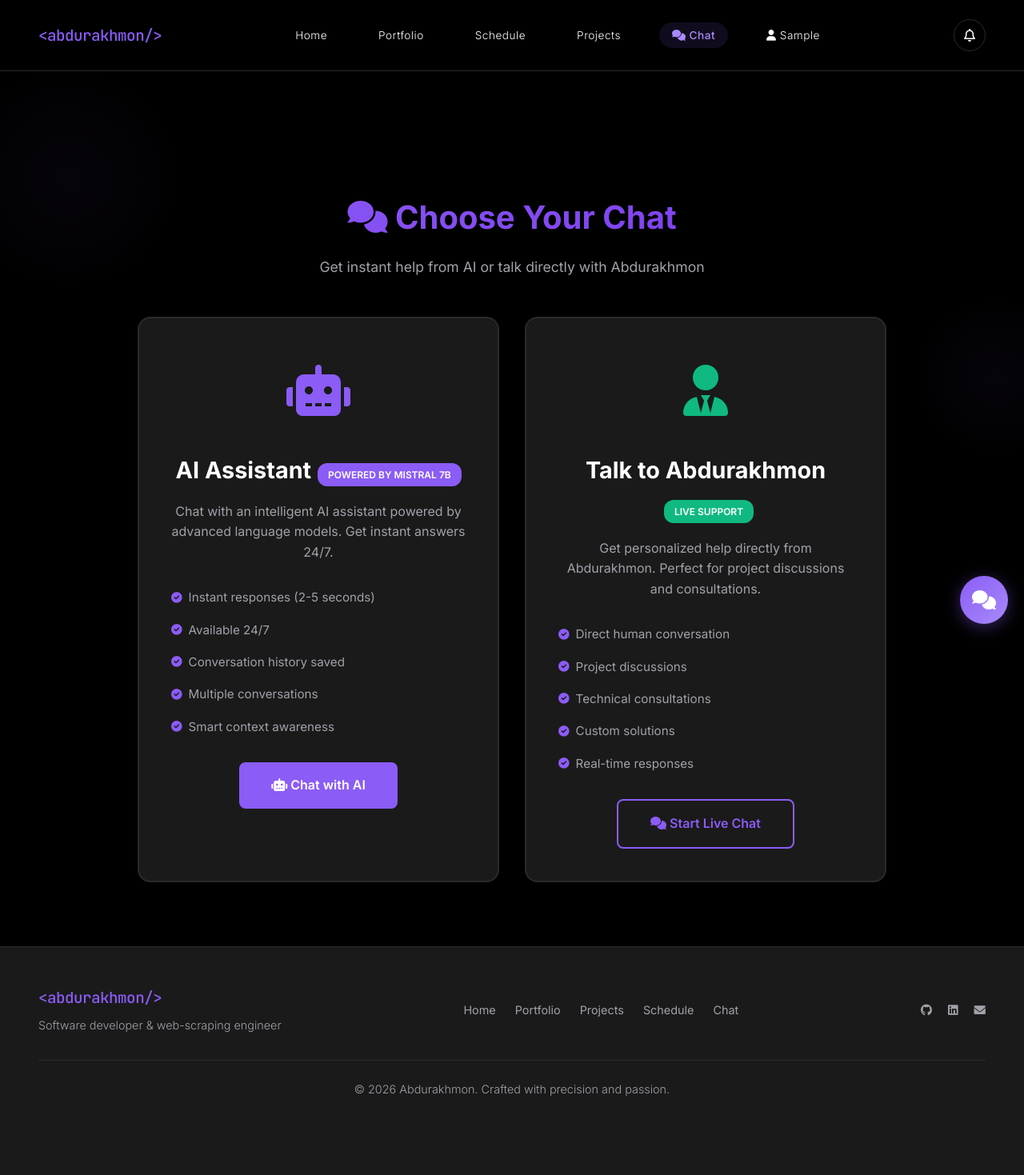
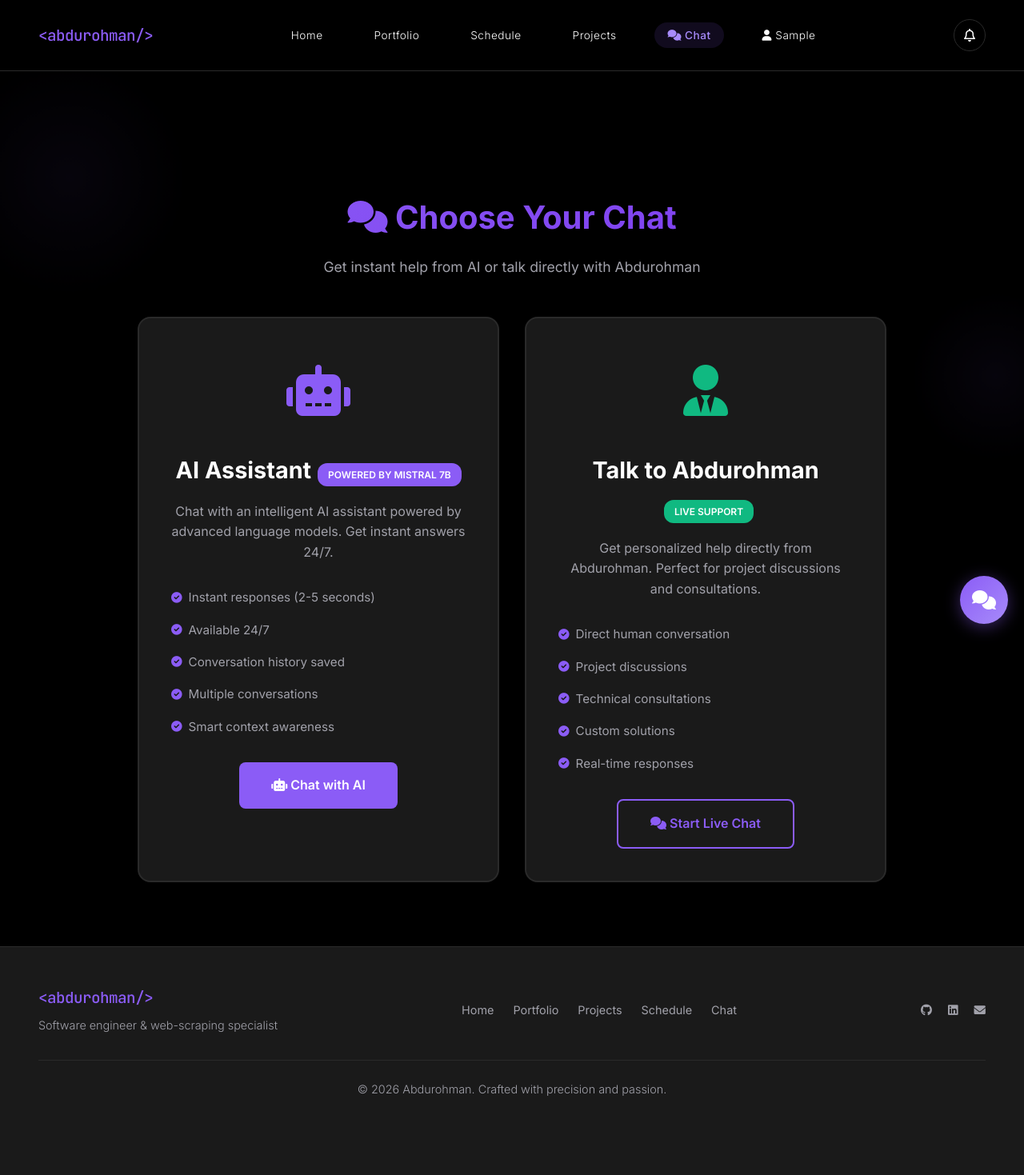
Before and after one commit to Mukhammad-develop/mkhmd, a Django app: page /chat/ in a window 1280 px wide. Shown: the whole page at 80% size. Run offline with Django 5.2, Linux system fonts and the light colour scheme; the visitor is signed in with stand-in values (Sample User, id 1).

Commit message:
Rename to Abdurohman, title Software Engineer; remove GitHub section from Portfolio
Co-Authored-By: Claude Opus 5.5 <noreply@anthropic.com>

```diff
--- a/accounts/notifications.py
+++ b/accounts/notifications.py
@@ -23,7 +23,7 @@ def _send_email(user, title, message, link):
 <table role="presentation" width="100%" style="padding:32px 0;"><tr><td align="center">
 <table role="presentation" width="560" style="max-width:100%;background:#fff;border-radius:14px;overflow:hidden;">
 <tr><td style="background:linear-gradient(135deg,#7c3aed,#5b21b6);padding:28px 32px;color:#fff;">
-<div style="font-family:monospace;font-size:14px;opacity:.85;">&lt;abdurakhmon/&gt;</div>
+<div style="font-family:monospace;font-size:14px;opacity:.85;">&lt;abdurohman/&gt;</div>
 <h1 style="margin:8px 0 0;font-size:22px;">{escape(title)}</h1></td></tr>
 <tr><td style="padding:28px 32px;color:#1f2937;font-size:15px;line-height:1.6;">{linebreaks(escape(message))}
 <p style="margin:28px 0 0;"><a href="{escape(url)}" style="background:#7c3aed;color:#fff;text-decoration:none;padding:12px 22px;border-radius:8px;font-weight:600;display:inline-block;">Open mkhmd.uk</a></p>
--- a/accounts/templates/accounts/notifications.html
+++ b/accounts/templates/accounts/notifications.html
@@ -27,7 +27,7 @@
 {% block content %}
 <div class="notif-page">
     <h1>Notifications</h1>
-    <p class="lead">Updates and messages from Abdurakhmon.</p>
+    <p class="lead">Updates and messages from Abdurohman.</p>
 
     {% for n in items %}
         {% if n.link %}<a href="{{ n.link }}" class="notif-item {{ n.level }} {% if n.id in unread_ids %}unread{% endif %}">{% else %}<div class="notif-item {{ n.level }} {% if n.id in unread_ids %}unread{% endif %}">{% endif %}
--- a/accounts/views.py
+++ b/accounts/views.py
@@ -283,7 +283,7 @@ def notifications_page(request):
     unread_ids = [n.id for n in items if not n.is_read]
     response = render(request, 'accounts/notifications.html', {
         'title': 'Notifications',
-        'name': 'Abdurakhmon',
+        'name': 'Abdurohman',
         'items': items,
         'unread_ids': unread_ids,
     })
--- a/mkhmd/admin_views.py
+++ b/mkhmd/admin_views.py
@@ -167,7 +167,7 @@ def inbox_send(site, request, session_id):
     # Registered users get a bell notification so they see the reply next visit.
     if session.user_id:
         from accounts.notifications import notify
-        notify([session.user], 'New reply from Abdurakhmon', text[:300],
+        notify([session.user], 'New reply from Abdurohman', text[:300],
                link='/support-chat/', level='info', sent_by=request.user,
                email=bool(data.get('email')))
         notified = True
@@ -178,8 +178,8 @@ def inbox_send(site, request, session_id):
             body = (f"<p>Hi {escape(session.visitor_name or 'there')},</p>"
                     f"{linebreaks(escape(text))}"
                     f"<p>You can reply in the chat on <a href='https://mkhmd.uk/'>mkhmd.uk</a>.</p>"
-                    f"<p>— Abdurakhmon</p>")
-            mail = EmailMultiAlternatives('Reply from Abdurakhmon (mkhmd.uk)', text,
+                    f"<p>— Abdurohman</p>")
+            mail = EmailMultiAlternatives('Reply from Abdurohman (mkhmd.uk)', text,
                                           settings.DEFAULT_FROM_EMAIL, [session.visitor_email])
             mail.attach_alternative(body, 'text/html')
             mail.send()
--- a/templates/admin/mkhmd/notifications.html
+++ b/templates/admin/mkhmd/notifications.html
@@ -145,7 +145,7 @@
             <div class="mk-card-head"><h2>👀 Preview</h2><span class="mk-muted" style="font-size:12px;">How it looks on the site</span></div>
             <div class="mk-card-pad">
                 <div class="pv-phone">
-                    <div class="pv-bar"><span>&lt;abdurakhmon/&gt;</span><span class="bell">🔔<i>1</i></span></div>
+                    <div class="pv-bar"><span>&lt;abdurohman/&gt;</span><span class="bell">🔔<i>1</i></span></div>
                     <div class="pv-card" id="pvCard">
                         <span class="pv-dot"></span>
                         <div>
--- a/website/templates/website/base.html
+++ b/website/templates/website/base.html
@@ -3,13 +3,13 @@
 <head>
     <meta charset="UTF-8">
     <meta name="viewport" content="width=device-width, initial-scale=1.0">
-    <title>{% block page_title %}{{ name|default:"Abdurakhmon" }}{% if title %} - {{ title }}{% endif %}{% endblock %}</title>
-    {% with desc="Abdurakhmon is a software developer and web-scraping engineer building automation tools, data extraction pipelines and web apps with Python and Django." %}
+    <title>{% block page_title %}{{ name|default:"Abdurohman" }}{% if title %} - {{ title }}{% endif %}{% endblock %}</title>
+    {% with desc="Abdurohman is a software engineer specialising in web scraping and automation, building automation tools, data extraction pipelines and web apps with Python and Django." %}
     <meta name="description" content="{% block meta_description %}{{ desc }}{% endblock %}">
     <meta name="theme-color" content="#000000">
     <meta property="og:type" content="website">
-    <meta property="og:site_name" content="Abdurakhmon">
-    <meta property="og:title" content="{{ name|default:'Abdurakhmon' }}{% if title %} - {{ title }}{% endif %}">
+    <meta property="og:site_name" content="Abdurohman">
+    <meta property="og:title" content="{{ name|default:'Abdurohman' }}{% if title %} - {{ title }}{% endif %}">
     <meta property="og:description" content="{{ desc }}">
     <meta property="og:url" content="{{ request.build_absolute_uri }}">
     <meta property="og:image" content="https://avatars.githubusercontent.com/u/115652500?v=4">
@@ -701,7 +701,7 @@
 
     <nav class="navbar">
         <div class="nav-container">
-            <a href="{% url 'website:home' %}" class="logo">&lt;{{ name|default:"Abdurakhmon"|lower }}/&gt;</a>
+            <a href="{% url 'website:home' %}" class="logo">&lt;{{ name|default:"Abdurohman"|lower }}/&gt;</a>
             <ul class="nav-links" id="nav-links">
                 <li><a href="{% url 'website:home' %}" {% if request.resolver_match.url_name == 'home' %}class="active"{% endif %}>Home</a></li>
                 <li><a href="{% url 'website:portfolio' %}" {% if request.resolver_match.url_name in 'portfolio,achievements,blog' %}class="active"{% endif %}>Portfolio</a></li>
@@ -753,8 +753,8 @@
     <footer>
         <div class="footer-inner">
             <div class="footer-brand">
-                <a href="{% url 'website:home' %}" class="logo">&lt;abdurakhmon/&gt;</a>
-                <p>Software developer &amp; web-scraping engineer</p>
+                <a href="{% url 'website:home' %}" class="logo">&lt;abdurohman/&gt;</a>
+                <p>Software engineer &amp; web-scraping specialist</p>
             </div>
             <nav class="footer-links" aria-label="Footer">
                 <a href="{% url 'website:home' %}">Home</a>
@@ -769,7 +769,7 @@
                 <a href="mailto:abdurakhmon@mkhmd.uk" aria-label="Email"><i class="fas fa-envelope"></i></a>
             </div>
         </div>
-        <p class="footer-copy">&copy; {% now "Y" %} Abdurakhmon. Crafted with precision and passion.</p>
+        <p class="footer-copy">&copy; {% now "Y" %} Abdurohman. Crafted with precision and passion.</p>
     </footer>
 
     <script>
--- a/website/templates/website/chat_hub.html
+++ b/website/templates/website/chat_hub.html
@@ -183,7 +183,7 @@
 <div class="chat-hub-container">
     <div class="chat-hub-header">
         <h1><i class="fas fa-comments"></i> Choose Your Chat</h1>
-        <p>Get instant help from AI or talk directly with Abdurakhmon</p>
+        <p>Get instant help from AI or talk directly with Abdurohman</p>
     </div>
 
     <div class="chat-options">
@@ -216,8 +216,8 @@
                 <div class="chat-option-icon human">
                     <i class="fas fa-user-tie"></i>
                 </div>
-                <h2>Talk to Abdurakhmon<span class="badge new">Live Support</span></h2>
-                <p>Get personalized help directly from Abdurakhmon. Perfect for project discussions and consultations.</p>
+                <h2>Talk to Abdurohman<span class="badge new">Live Support</span></h2>
+                <p>Get personalized help directly from Abdurohman. Perfect for project discussions and consultations.</p>
 
                 <ul class="chat-option-features">
                     <li><i class="fas fa-check-circle"></i> Direct human conversation</li>
--- a/website/templates/website/chat_widget.html
+++ b/website/templates/website/chat_widget.html
@@ -356,7 +356,7 @@
                 <i class="fas fa-user-circle"></i>
             </div>
             <div class="chat-header-info">
-                <h3>Abdurakhmon</h3>
+                <h3>Abdurohman</h3>
                 <p>💬 Online - Usually replies in minutes</p>
             </div>
         </div>
--- a/website/templates/website/home.html
+++ b/website/templates/website/home.html
@@ -406,7 +406,7 @@
     </div>
     <div class="about-grid">
         <div class="about-text">
-            <p>I'm a software developer who loves turning repetitive work into reliable automation. Most of my work is in Python: web scrapers that collect and clean data, Telegram bots, trading and workflow automation, and web apps built with Django.</p>
+            <p>I'm a software engineer who loves turning repetitive work into reliable automation. Most of my work is in Python: web scrapers that collect and clean data, Telegram bots, trading and workflow automation, and web apps built with Django.</p>
             <p>I care about tools that keep running without babysitting: clear code, sensible error handling, and data you can actually trust.</p>
             <p>Have a project in mind? <a href="#contact" style="color: var(--light-purple);">Get in touch</a> or <a href="{% url 'website:schedule' %}" style="color: var(--light-purple);">book a call</a>.</p>
         </div>
--- a/website/views.py
+++ b/website/views.py
@@ -226,7 +226,7 @@ def parse_turnitin_results(html_content, access_code):
 # Create your views here.
 
 def home(request):
-    """Software Developer & Web-Scraper Engineer Landing page"""
+    """Software Engineer & Web-Scraping Specialist Landing page"""
 
     # Get featured project (only one featured project for home page)
     featured_project = Project.objects.filter(is_featured=True, is_active=True).first()
@@ -243,9 +243,9 @@ def home(request):
     shown_repos, repo_settings = apply_repo_settings(github_repos)
 
     context = {
-        'title': 'Software Developer & Web-Scraper Engineer',
-        'name': 'Abdurakhmon',
-        'tagline': 'Software Developer & Web-Scraping Specialist',
+        'title': 'Software Engineer & Web-Scraping Specialist',
+        'name': 'Abdurohman',
+        'tagline': 'Software Engineer & Web-Scraping Specialist',
         'description': 'Building innovative software solutions and extracting valuable data through advanced web-scraping techniques',
         'email': 'abdurakhmon@mkhmd.uk',
         'github': 'https://github.com/mukhammad-develop',
@@ -305,7 +305,7 @@ def portfolio(request):
 
     context = {
         'title': 'Portfolio & Projects',
-        'name': 'Abdurakhmon',
+        'name': 'Abdurohman',
 
         # Dynamic Projects from Database
         'dev_projects': featured_projects,
@@ -343,7 +343,7 @@ def portfolio(request):
         ],
         'testimonials': [
             {
-                'text': 'Abdurakhmon built our entire data collection infrastructure, processing millions of records daily.',
+                'text': 'Abdurohman built our entire data collection infrastructure, processing millions of records daily.',
                 'author': 'Sarah Johnson',
                 'role': 'CTO, DataCorp Inc.',
                 'avatar': 'testimonial1.jpg'
@@ -434,7 +434,7 @@ def achievements(request):
     """Achievements and credentials page - Web-Scraping Engineer focused"""
     context = {
         'title': 'Achievements & Recognition',
-        'name': 'Abdurakhmon',
+        'name': 'Abdurohman',
         'certifications': [
             {'name': 'AWS Solutions Architect Professional', 'issuer': 'Amazon Web Services', 'year': '2024', 'icon': 'fab fa-aws'},
             {'name': 'Google Cloud Professional Developer', 'issuer': 'Google Cloud', 'year': '2023', 'icon': 'fab fa-google'},
@@ -448,7 +448,7 @@ def achievements(request):
         ],
         'testimonials': [
             {
-                'text': 'Abdurakhmon built our entire data collection infrastructure, processing millions of records daily.',
+                'text': 'Abdurohman built our entire data collection infrastructure, processing millions of records daily.',
                 'author': 'Sarah Johnson',
                 'role': 'CTO, DataCorp Inc.',
                 'avatar': 'testimonial1.jpg'
@@ -473,7 +473,7 @@ def timeline(request):
     """Combined Timeline page - Web-Scraping Engineer focused"""
     context = {
         'title': 'Timeline & Metrics',
-        'name': 'Abdurakhmon',
+        'name': 'Abdurohman',
 
         # Web-Scraping Timeline Content
         'timeline_events': [
@@ -587,7 +587,7 @@ def schedule(request):
 
     context = {
         'title': 'Schedule & Booking',
-        'name': 'Abdurakhmon',
+        'name': 'Abdurohman',
         'time_slots': time_slots,
         'slots_by_day': slots_by_day,
         'upcoming_bookings': upcoming_bookings,
@@ -674,7 +674,7 @@ def blog(request):
     """Blog and insights page - Web-Scraping Engineer focused"""
     context = {
         'title': 'Insights & Thoughts',
-        'name': 'Abdurakhmon',
+        'name': 'Abdurohman',
         'featured_posts': [
             {
                 'title': 'Advanced Anti-Bot Detection Bypass Techniques',
@@ -708,7 +708,7 @@ def metrics(request):
     """Live metrics dashboard - Web-Scraping Engineer focused"""
     context = {
         'title': 'Live Metrics Dashboard',
-        'name': 'Abdurakhmon',
+        'name': 'Abdurohman',
         'live_stats': [
             {'label': 'GitHub Commits', 'value': '2,847', 'trend': '+12%', 'icon': 'fab fa-github'},
             {'label': 'Data Records Scraped', 'value': '10M+', 'trend': '+25%', 'icon': 'fas fa-database'},
@@ -728,7 +728,7 @@ def booking(request):
     """Web-Scraping consultation booking system"""
     context = {
         'title': 'Book Consultation',
-        'name': 'Abdurakhmon',
+        'name': 'Abdurohman',
         'services': [
             {
                 'name': 'Web Scraping Consultation',
@@ -759,7 +759,7 @@ def resources(request):
     """Web-Scraping Resources and Tools page"""
     context = {
         'title': 'Web-Scraping Resources',
-        'name': 'Abdurakhmon',
+        'name': 'Abdurohman',
 
         # Web-Scraping Tools
         'tools': [
@@ -842,7 +842,7 @@ def projects(request):
 
     context = {
         'title': 'Projects & Tools',
-        'name': 'Abdurakhmon',
+        'name': 'Abdurohman',
 
         # All Active Projects
         'all_projects': all_projects,
@@ -947,7 +947,7 @@ def turnitin(request):
     # GET request - show upload form
     context = {
         'title': 'Turnitin Submission',
-        'name': 'Abdurakhmon',
+        'name': 'Abdurohman',
         'user_balance': request.user.turnitin_balance,
     }
     return render(request, 'website/turnitin.html', context)
@@ -1004,7 +1004,7 @@ def turnitin_results(request):
 
     context = {
         'title': 'My Turnitin Submissions',
-        'name': 'Abdurakhmon',
+        'name': 'Abdurohman',
         'submissions': user_submissions,
         'user_balance': request.user.turnitin_balance,
         'ongoing_count': ongoing_submissions.count(),
@@ -2285,7 +2285,7 @@ def chat_hub(request):
     """Chat hub - choose between AI chat and support chat"""
     context = {
         'title': 'Chat',
-        'name': 'Abdurakhmon',
+        'name': 'Abdurohman',
     }
     return render(request, 'website/chat_hub.html', context)
 
@@ -2298,7 +2298,7 @@ def ai_chat(request):
 
     context = {
         'title': 'AI Chat Assistant',
-        'name': 'Abdurakhmon',
+        'name': 'Abdurohman',
         'user_chats': user_chats,
     }
 
@@ -2570,7 +2570,7 @@ def ai_chat_delete(request):
 
 @login_required
 def support_chat(request):
-    """Support chat page - talk to Abdurakhmon"""
+    """Support chat page - talk to Abdurohman"""
     # Superusers see ALL chats, regular users see only their own
     if request.user.is_superuser:
         user_sessions = ChatSession.objects.filter(user__isnull=False).order_by('-updated_at')
@@ -2579,7 +2579,7 @@ def support_chat(request):
 
     context = {
         'title': 'Support Chat',
-        'name': 'Abdurakhmon',
+        'name': 'Abdurohman',
         'user_sessions': user_sessions,
         'is_admin': request.user.is_superuser,
     }
@@ -2792,7 +2792,7 @@ This is an automated notification from your website.
                     'message': chat_message.message,
                     'is_from_admin': chat_message.is_from_admin,
                     'created_at': chat_message.created_at.isoformat(),
-                    'sender_name': 'Abdurakhmon' if is_from_admin else session.user.username,
+                    'sender_name': 'Abdurohman' if is_from_admin else session.user.username,
                 }
             })
 
@@ -2833,7 +2833,7 @@ def support_chat_messages(request):
                     'is_from_admin': msg.is_from_admin,
                     'created_at': msg.created_at.isoformat(),
                     'is_read': msg.is_read,
-                    'sender_name': 'Abdurakhmon' if msg.is_from_admin else session.user.username,
+                    'sender_name': 'Abdurohman' if msg.is_from_admin else session.user.username,
                 })
 
                 # Mark as read if user is viewing
```
Also changed, not shown: website/templates/website/portfolio.html (+0 -26 lines), website/templates/website/support_chat.html (+4 -4 lines).
